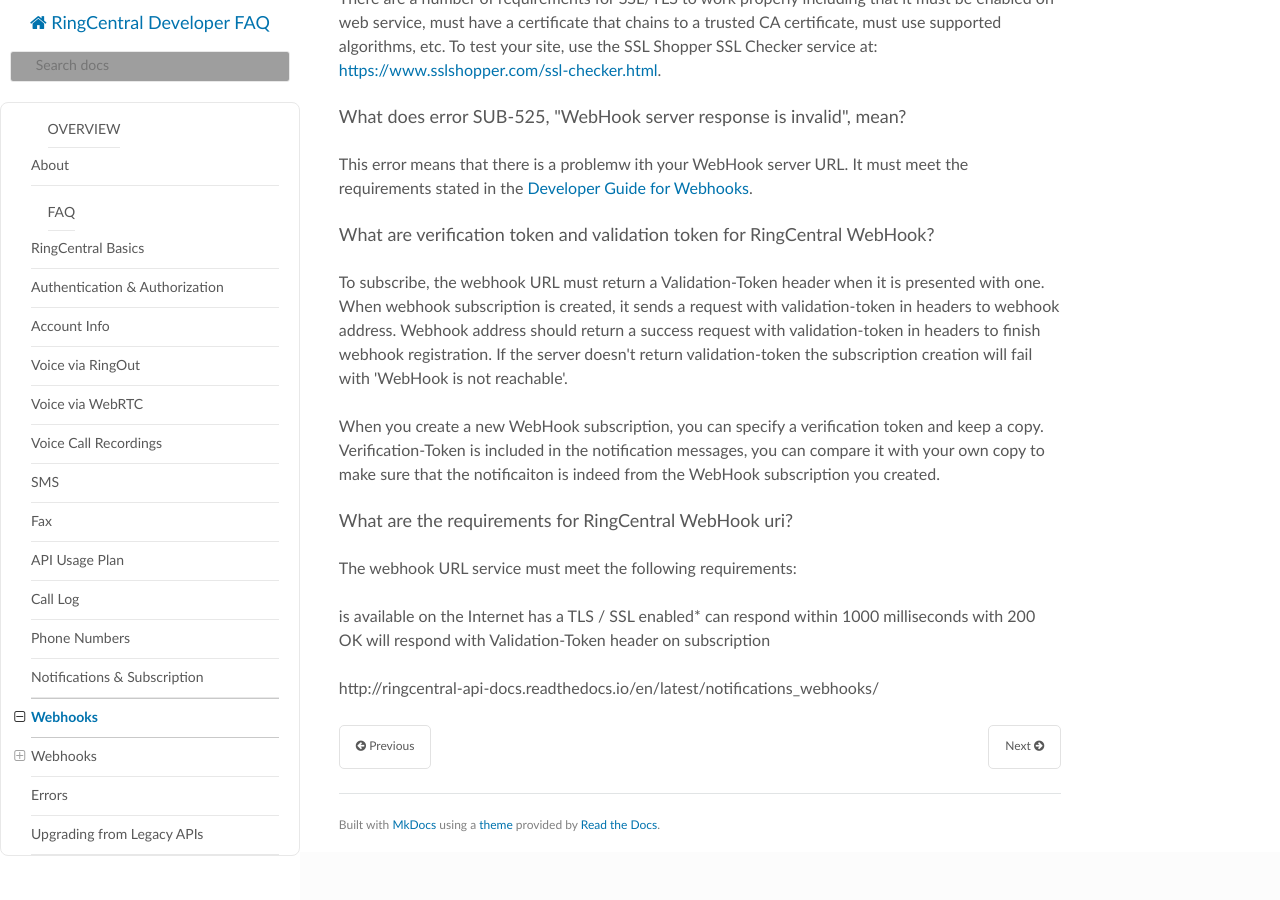
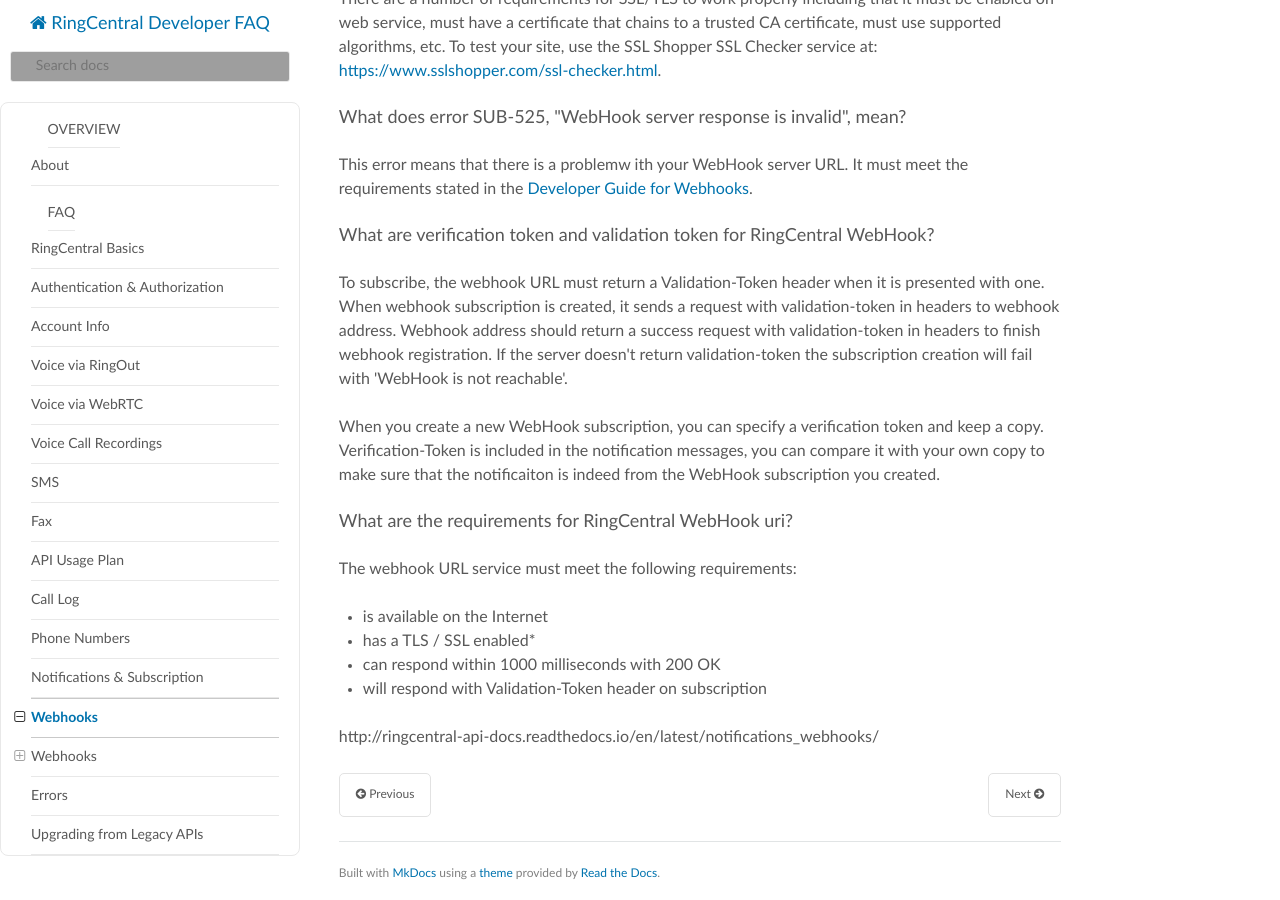
Before and after one commit to ringcentral/ringcentral-faq, an MkDocs documentation site: the page built from docs/webhooks.md, in a window 1280 px wide and 900 px high, scrolled down 529 px. Built offline with MkDocs 1.6.1, drawn with Linux system fonts in a browser that asks for light colours; nearby versions of some CDN libraries; old or Windows-style settings are respelled for this version of MkDocs; grey boxes are pictures that could not be loaded.

```diff
--- a/docs/webhooks.md
+++ b/docs/webhooks.md
@@ -24,9 +24,9 @@ When you create a new WebHook subscription, you can specify a verification token
 
 The webhook URL service must meet the following requirements:
 
-is available on the Internet
-has a TLS / SSL enabled*
-can respond within 1000 milliseconds with 200 OK
-will respond with Validation-Token header on subscription
+- is available on the Internet
+- has a TLS / SSL enabled*
+- can respond within 1000 milliseconds with 200 OK
+- will respond with Validation-Token header on subscription
 
 http://ringcentral-api-docs.readthedocs.io/en/latest/notifications_webhooks/
```
Also changed, not shown: docs/notifications_subscriptions.md (+12 -0 lines).
